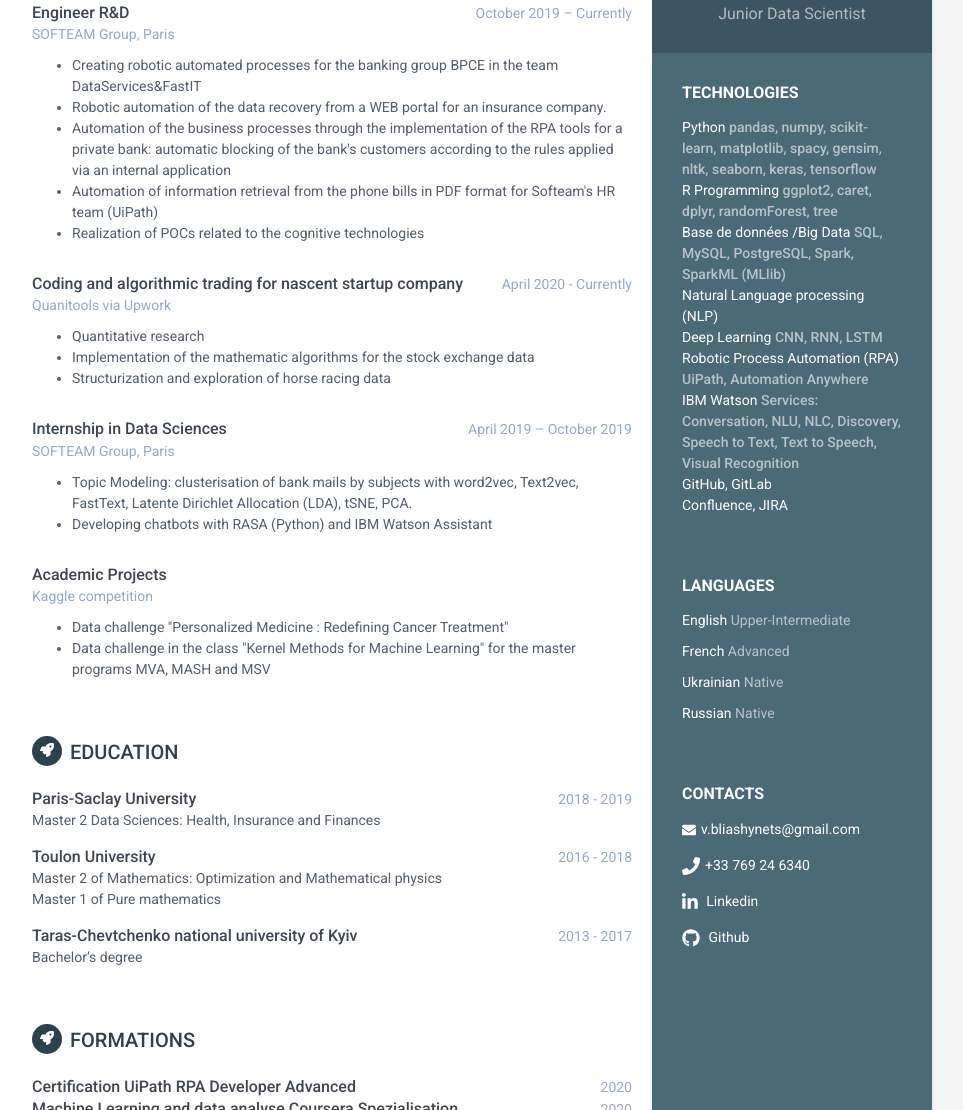
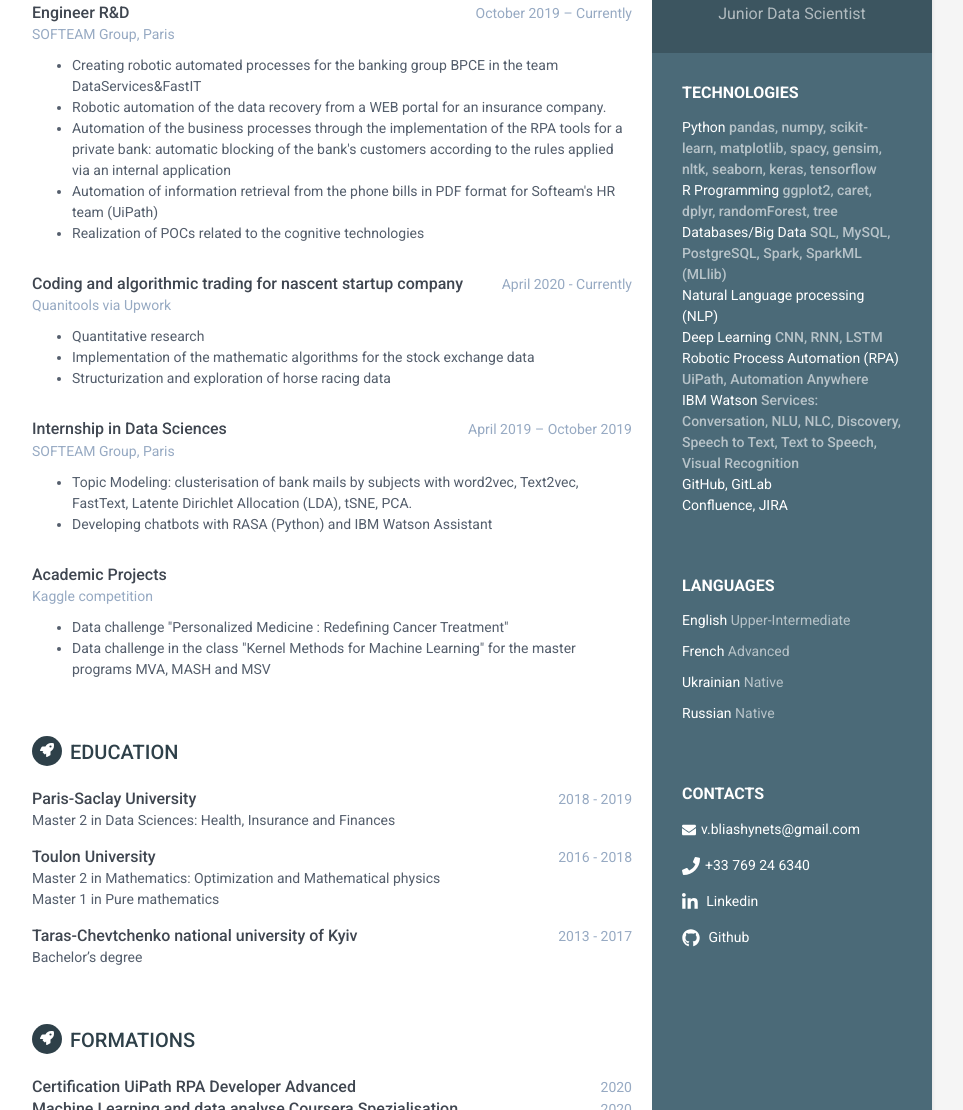
Before and after one commit to NikaChe/CV, a plain HTML site: page assets/en.html in a window 1280 px wide. Shown: the part 371-1481 px from the top of the page, without its empty margins (188-1151 px from the left). Drawn offline with Linux system fonts and the light colour scheme.

Commit message:
correct errors

```diff
--- a/assets/en.html
+++ b/assets/en.html
@@ -42,7 +42,7 @@
                     <span class="meta">ggplot2, caret, dplyr, randomForest, tree</span>
                 </div><!--//item-->
                 <div class="row-opposite">
-                    <span class="degree">Base de données /Big Data</span>
+                    <span class="degree">Databases/Big Data</span>
                     <span class="meta">SQL, MySQL, PostgreSQL, Spark, SparkML (MLlib) </span>
                 </div><!--//item-->
                 <div class="row-opposite">
@@ -214,7 +214,7 @@
                         </div><!--//upper-row-->
                     </div><!--//meta-->
                     <div class="details">
-                        <p>Master 2 Data Sciences: Health, Insurance and Finances</p>
+                        <p>Master 2 in Data Sciences: Health, Insurance and Finances</p>
                     </div><!--//details-->
                 </div><!--//item-->
                 <div class="item">
@@ -225,7 +225,7 @@
                         </div><!--//upper-row-->
                     </div><!--//meta-->
                     <div class="details">
-                        <p>Master 2 of Mathematics: Optimization and Mathematical physics <br>Master 1 of Pure mathematics</p>
+                        <p>Master 2 in Mathematics: Optimization and Mathematical physics <br>Master 1 in Pure mathematics</p>
                     </div><!--//details-->
                 </div><!--//item-->
                 <div class="item">
```
